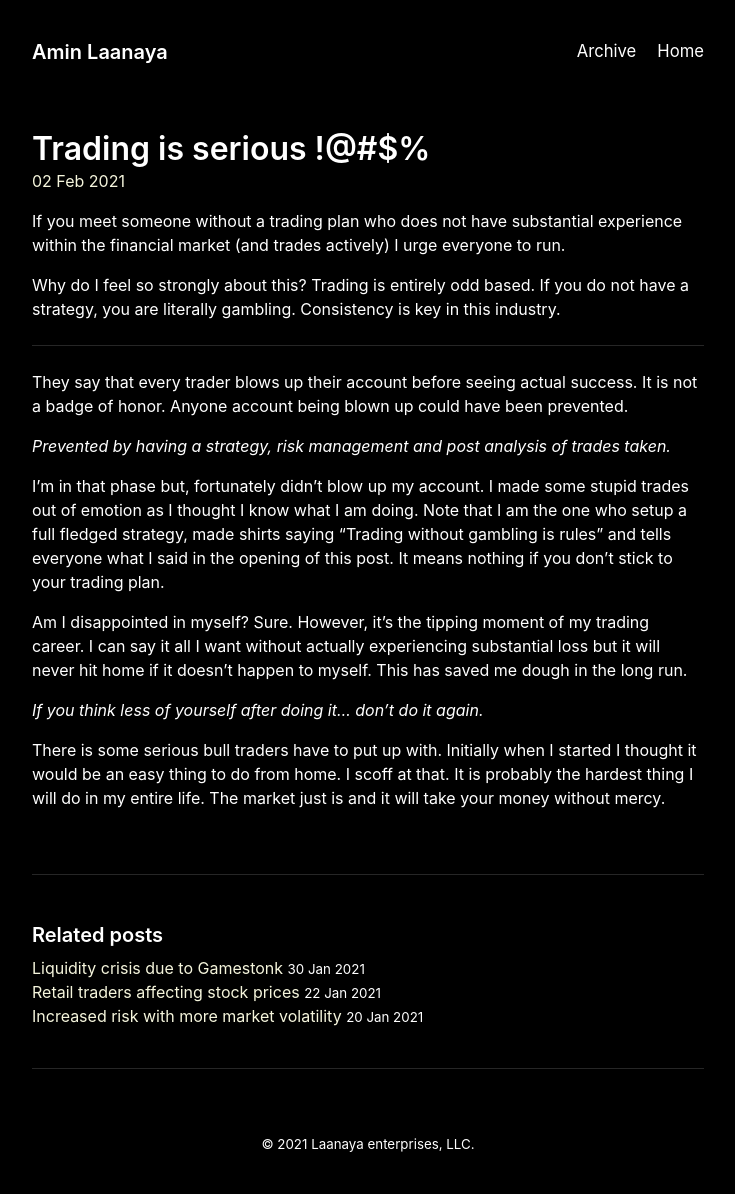
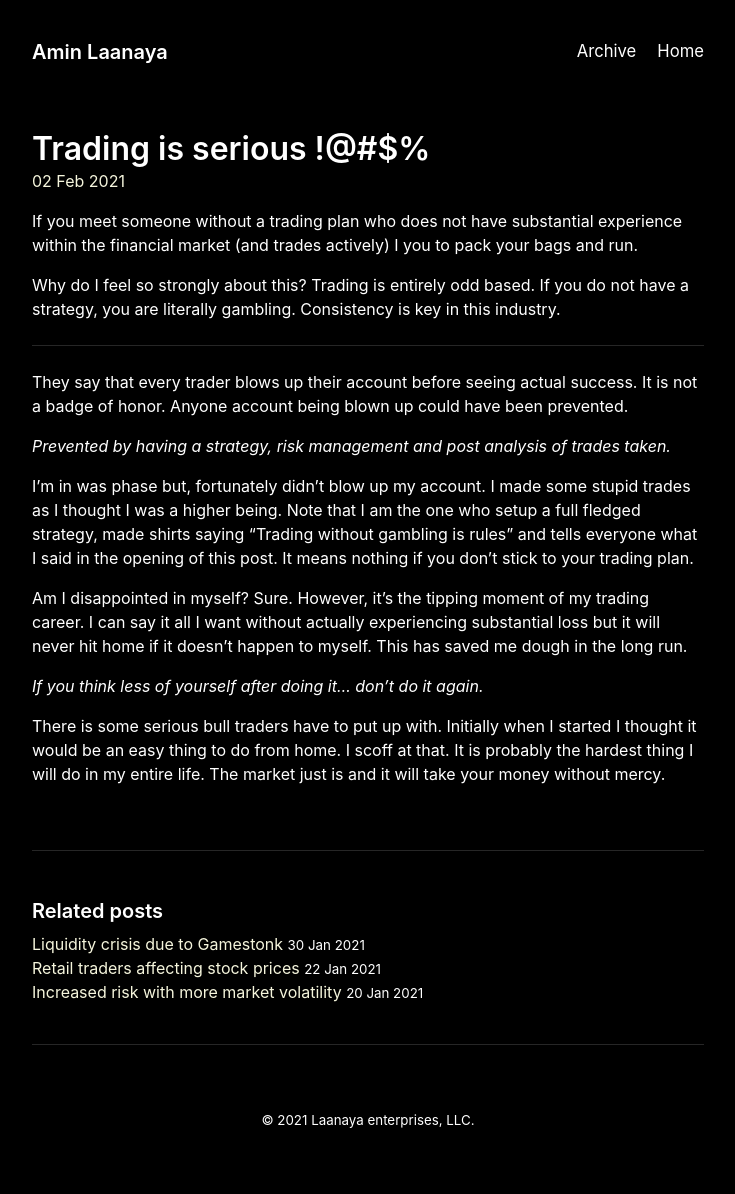
Before and after one commit to Bobcycle/Blog, a Jekyll site: the page built from _posts/2021-02-02-trading-is-a-serious-business.md, in a window 1280 px wide. Shown: the whole page, without its empty margins (272-1007 px from the left). Built offline with Jekyll 4.4.1, drawn with Linux system fonts in a browser that asks for light colours; after the commit the page ends 1170 px from its top, so only the background shows below that.

Commit message:
Update 2021-02-02-trading-is-a-serious-business.md

```diff
--- a/_posts/2021-02-02-trading-is-a-serious-business.md
+++ b/_posts/2021-02-02-trading-is-a-serious-business.md
@@ -4,7 +4,7 @@ title: Trading is serious !@#$%
 
 ---
 
-If you meet someone without a trading plan who does not have substantial experience within the financial market (and trades actively) I urge everyone to run.
+If you meet someone without a trading plan who does not have substantial experience within the financial market (and trades actively) I you to pack your bags and run.
 
 Why do I feel so strongly about this? Trading is entirely odd based. If you do not have a strategy, you are literally gambling. Consistency is key in this industry.
 
@@ -14,7 +14,7 @@ They say that every trader blows up their account before seeing actual success.
 
 *Prevented by having a strategy, risk management and post analysis of trades taken.*
 
-I'm in that phase but, fortunately didn't blow up my account. I made some stupid trades out of emotion as I thought I know what I am doing. Note that I am the one who setup a full fledged strategy, made shirts saying "Trading without gambling is rules" and tells everyone what I said in the opening of this post. It means nothing if you don't stick to your trading plan.
+I'm in was phase but, fortunately didn't blow up my account. I made some stupid trades as I thought I was a higher being. Note that I am the one who setup a full fledged strategy, made shirts saying "Trading without gambling is rules" and tells everyone what I said in the opening of this post. It means nothing if you don't stick to your trading plan.
 
 Am I disappointed in myself? Sure. However, it's the tipping moment of my trading career. I can say it all I want without actually experiencing substantial loss but it will never hit home if it doesn't happen to myself. This has saved me dough in the long run.
 
```
